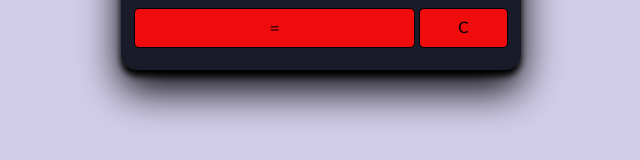
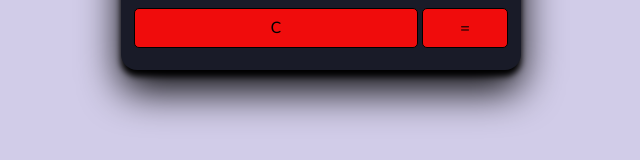
Before and after one commit to Zulfikarrrr/WebCalculator, a plain HTML site: page index.html in a window 1280 px wide. Shown: the part 460-620 px from the top of the page, 319-959 px from the left. Drawn offline with nearby package versions, Linux system fonts and the light colour scheme.

Commit message:
Update index.html

```diff
--- a/index.html
+++ b/index.html
@@ -38,8 +38,8 @@
  <td> <input class = "button" type = "button" value = "*" onclick = "display('*')" /> </td>
  </tr>
  <tr>
- 	<td colspan = "3"> <input class = "button" type = "button" value = "=" onclick = "calculate()" style = "background-color: #f00c0c;" /> </td>
- 	 <td> <input class = "button" type = "button" value = "C" onclick = "clearScreen()" style = "background-color: #f00c0c;" /> </td>
+ 	<td colspan = "3"> <input class = "button" type = "button" value = "C" onclick = "clearScreen()" style = "background-color: #f00c0c;" /> </td>
+ 	 <td> <input class = "button" type = "button" value = "=" onclick = "calculate()" style = "background-color: #f00c0c;" /> </td>
  </tr>
  </table>
 
```
